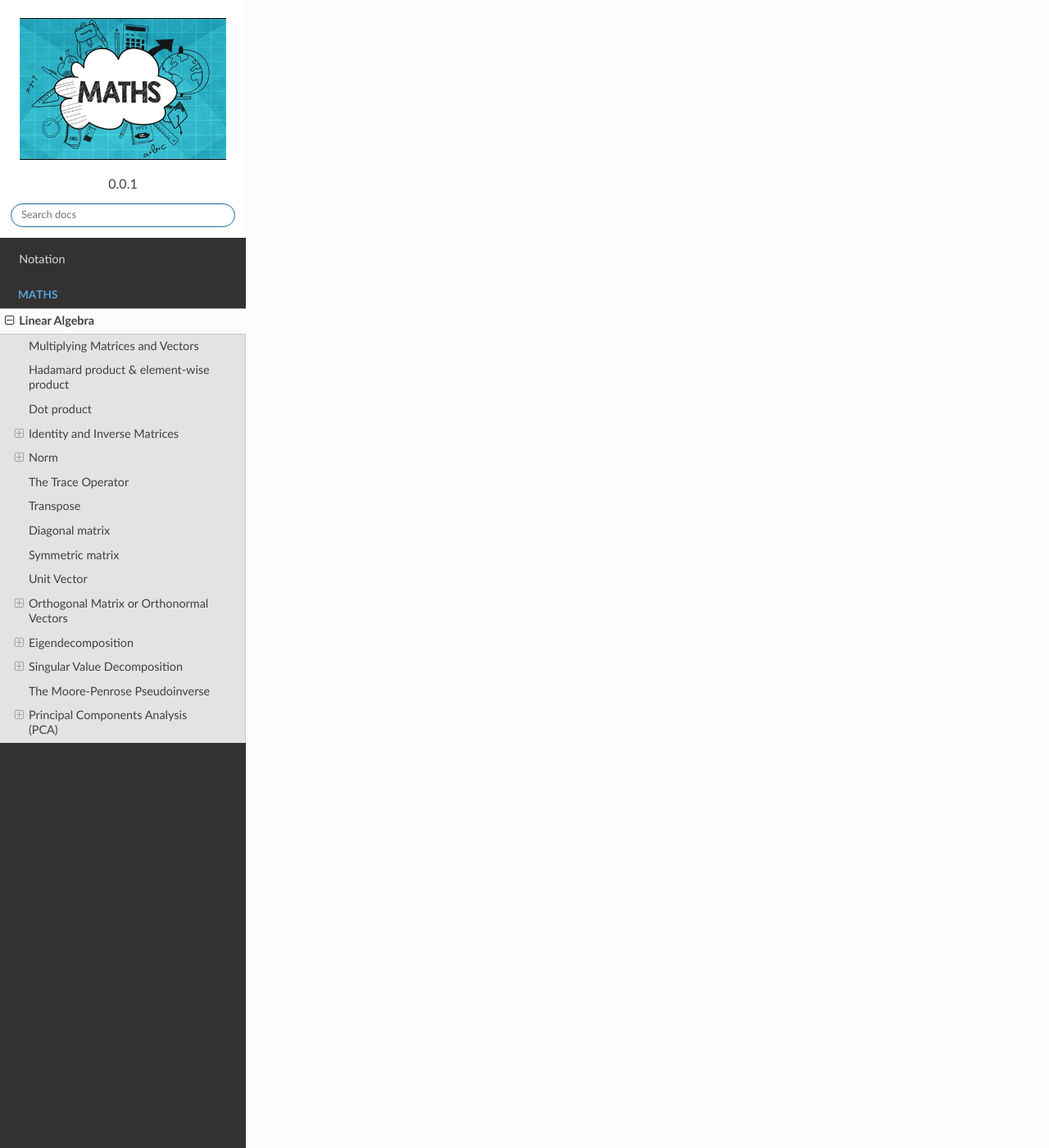
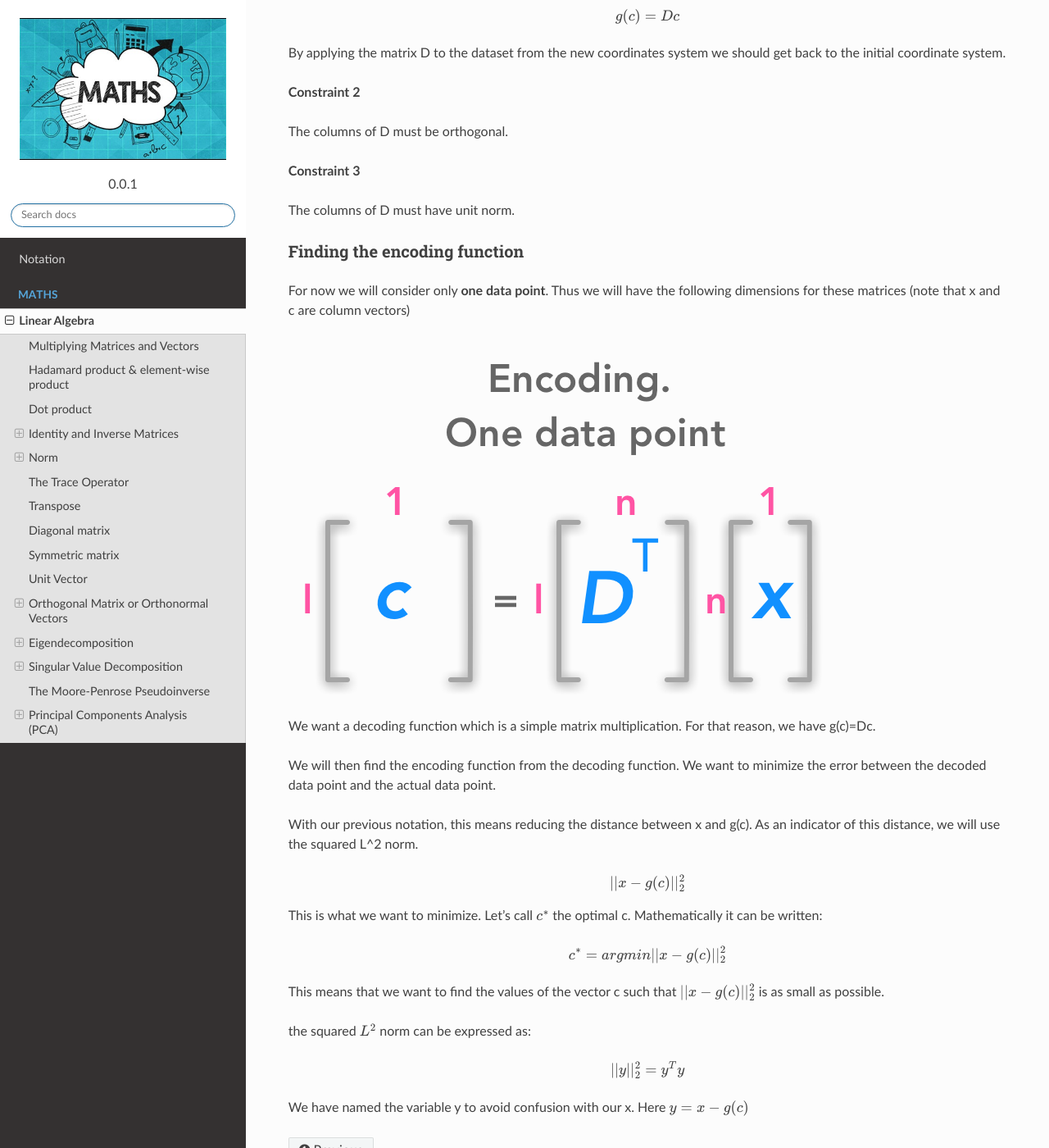
Before and after one commit to akkefa/ml-notes, a Sphinx documentation site: the page built from docs/linear_algebra.rst, in a window 1280 px wide and 1400 px high, scrolled down 13944 px. Shown: the whole window at 82% size. Built offline with Sphinx 7.4.7 and the Read the Docs theme 2.0.0, drawn with Linux system fonts in a browser that asks for light colours; some of the changed text lies outside the part shown.

Commit message:
new examples added.

```diff
--- a/docs/linear_algebra.rst
+++ b/docs/linear_algebra.rst
@@ -133,7 +133,11 @@ Norm is function which measure the size of vector.
 
 * Norms are non-negative values. If you think of the norms as a length, you easily see why it can't be negative.
 
+* Norms are 0 if and only if the vector is a zero vector
+
 * The triangle inequality** :math:`u+v \leq u+v`
+
+The norm is what is generally used to evaluate the error of a model.
 
 **Example**
 
@@ -877,3 +881,57 @@ c will have the shape:
 
 Adding some constraints: the decoding function
 ^^^^^^^^^^^^^^^^^^^^^^^^^^^^^^^^^^^^^^^^^^^^^^
+The encoding function f(x) transforms x into c and the decoding function transforms back c into an approximation of
+x. To keep things simple, PCA will respect some constraints:
+
+**Constraint 1**
+
+The decoding function has to be a simple matrix multiplication:
+
+$$g(c)=Dc$$
+
+By applying the matrix D to the dataset from the new coordinates system we should get back to the initial
+coordinate system.
+
+**Constraint 2**
+
+The columns of D must be orthogonal.
+
+**Constraint 3**
+
+The columns of D must have unit norm.
+
+Finding the encoding function
+^^^^^^^^^^^^^^^^^^^^^^^^^^^^^^
+For now we will consider only **one data point**. Thus we will have the following dimensions for these matrices
+(note that x and c are column vectors)
+
+.. image:: _static/linear_algebra/principal-components-analysis-PCA-encoding-function.png
+
+We want a decoding function which is a simple matrix multiplication. For that reason, we have g(c)=Dc.
+
+We will then find the encoding function from the decoding function. We want to minimize the error between the decoded
+data point and the actual data point.
+
+With our previous notation, this means reducing the distance between
+x and g(c). As an indicator of this distance, we will use the squared L^2 norm.
+
+.. math::
+
+    ||x-g(c)||_2^2
+
+This is what we want to minimize. Let's call :math:`c^*` the optimal c. Mathematically it can be written:
+
+$$
+c^* = \arg\min ||x-g(c)||_2^2
+$$
+
+This means that we want to find the values of the vector c such that :math:`||x-g(c)||_2^2`  is as small as possible.
+
+the squared :math:`L^2` norm can be expressed as:
+
+$$
+||y||_2^2 = y^Ty
+$$
+
+We have named the variable y to avoid confusion with our x. Here :math:`y=x - g(c)`
```
Also changed, not shown: docs/_static/linear_algebra/principal-components-analysis-PCA-encoding-function.png (added).
